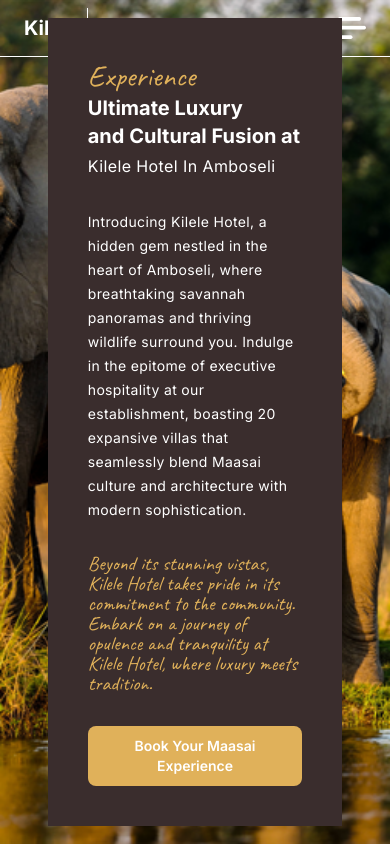
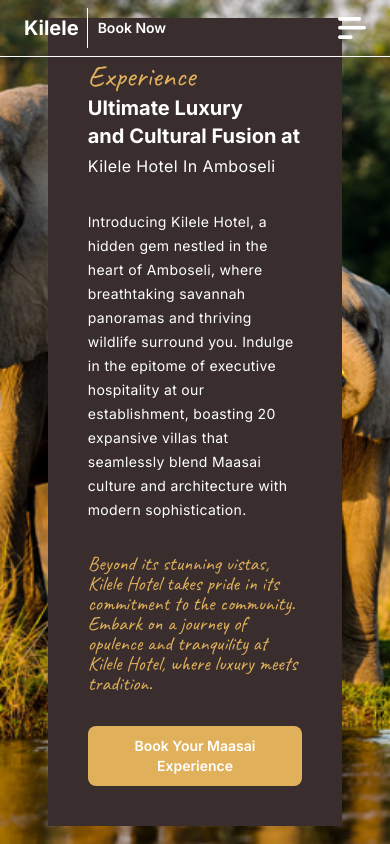
Before and after one commit to felixDev22/Kilele-Hotel-R, a Next.js app: page /about in a window 390 px wide. Built offline with nearby package versions, Linux system fonts and the light colour scheme.

Commit message:
Adjust the z position for the block

```diff
--- a/src/app/about/page.jsx
+++ b/src/app/about/page.jsx
@@ -5,7 +5,7 @@
     <div className="flex flex-row overflow-hidden ">
       <div className=" h-[100vh] w-[100vh] lg:bg-[#3a2d2d] lg:w-1/2 lg:h-screen lg:mt-0 lg:relative lg:z-10 p-4 md:z-50 md:mt-52 md:justify-center  md:bg-transparent flex items-center justify-center flex-col text-white">
         <div className="flex justify-center items-center ">
-          <div className="bg-[#3a2d2d] p-10 z-50 md:absolute lg:bg-transparent">
+          <div className="bg-[#3a2d2d] p-10 z-20 md:absolute lg:bg-transparent">
             <div className="w-[55vw] md:[65vw] lg:px-44">
               <h3 className=" font-script lg:text-5xl md:text-6xl text-[#e0b15a] text-3xl">
                 Experience
```
